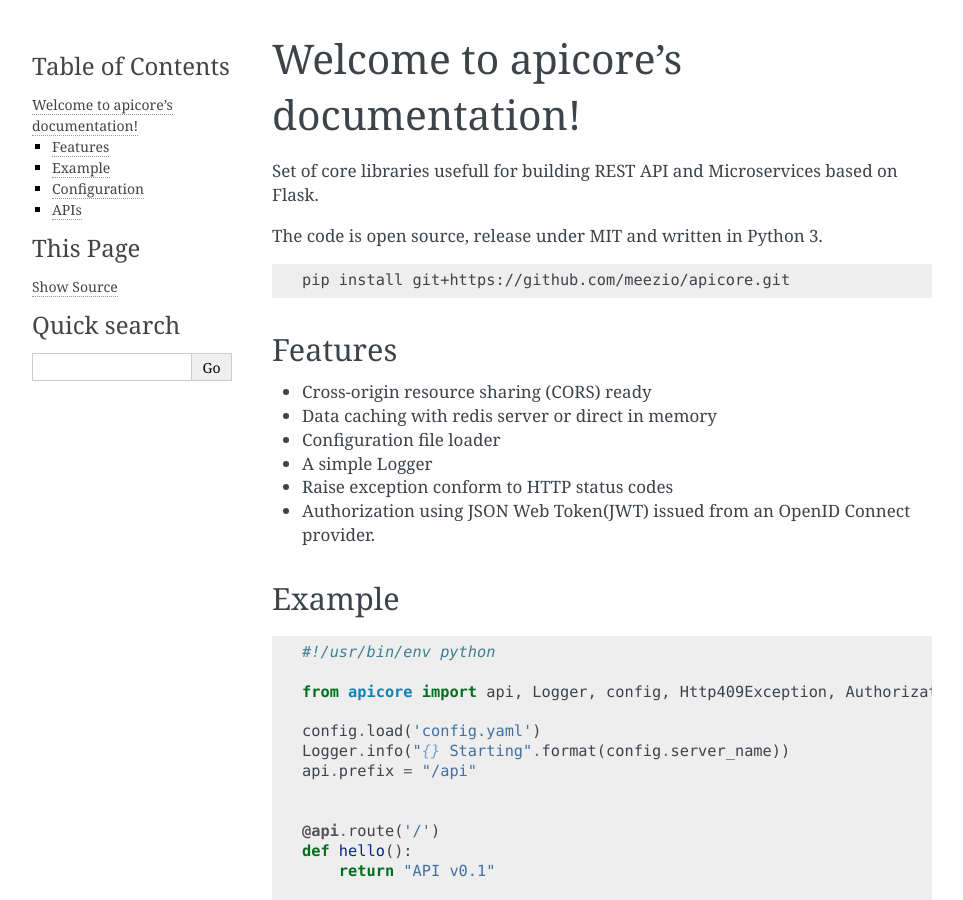
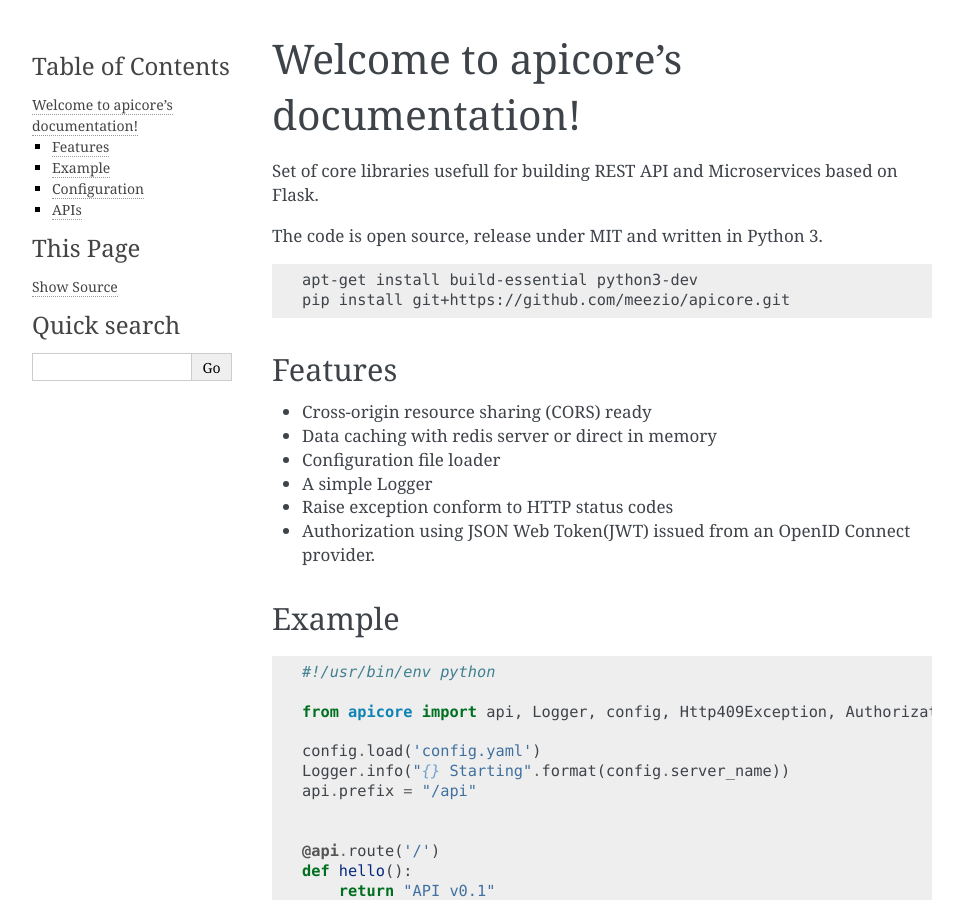
Before and after one commit to meezio/apicore, a Sphinx documentation site: the page built from docs/index.rst, in a window 1280 px wide and 900 px high. Shown: the whole window, without its empty margins (148-1111 px from the left). Built offline with Sphinx 7.4.7, drawn with Linux system fonts in a browser that asks for light colours.

Commit message:
Update install doc

```diff
--- a/docs/index.rst
+++ b/docs/index.rst
@@ -7,6 +7,7 @@
 
 .. code:: bash
 
+    apt-get install build-essential python3-dev
     pip install git+https://github.com/meezio/apicore.git
 
 Features
```
